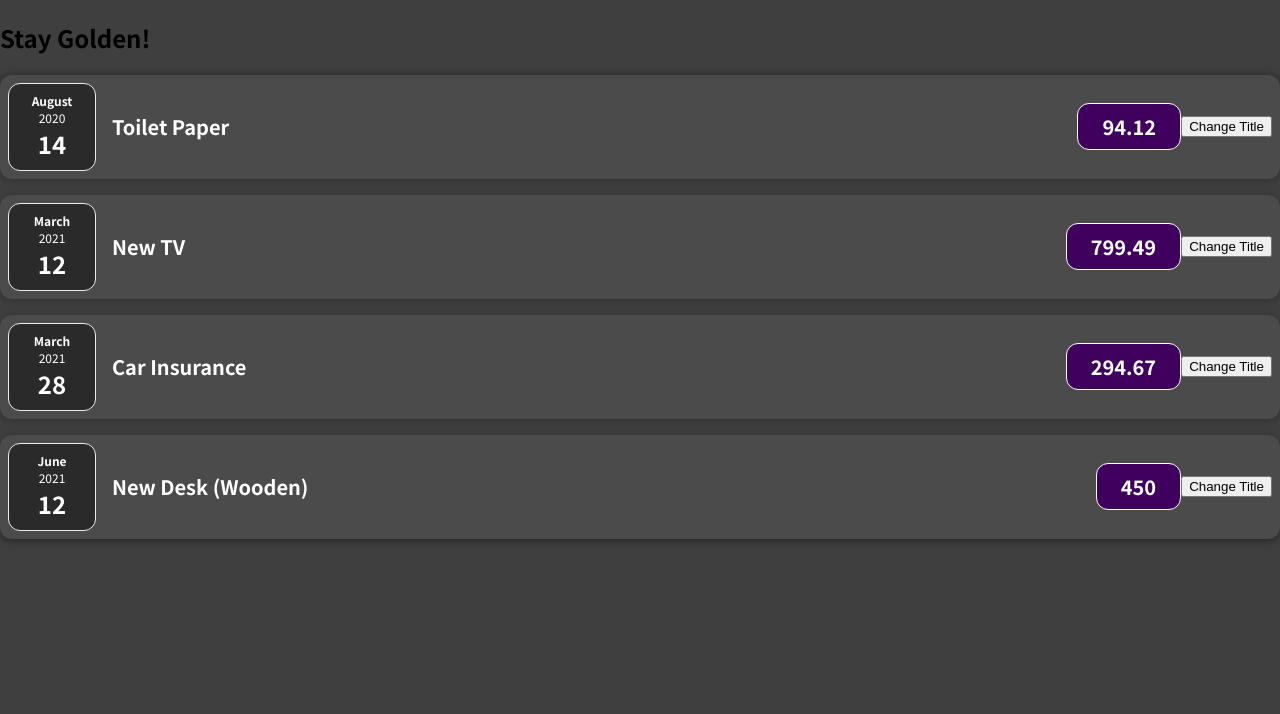
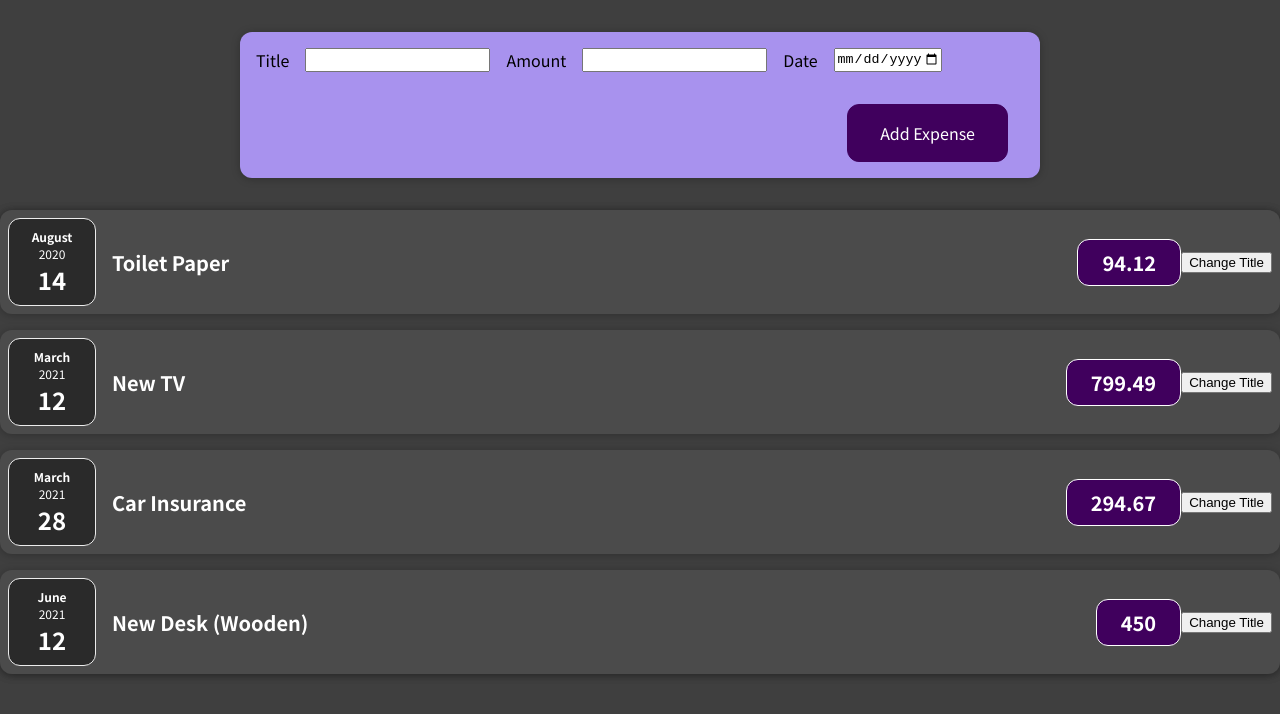
Before and after one commit to Smoopfrog/expense-sheet, a React (Create React App) app: page / in a window 1280 px wide. Shown: the top 714 px of the page. Built offline with nearby package versions, Linux system fonts and the light colour scheme.

Commit message:
create expense form

```diff
--- a/src/App.js
+++ b/src/App.js
@@ -1,4 +1,5 @@
 import Expenses from "./components/Expenses/Expenses";
+import NewExpense from "./components/NewExpense/NewExpense";
 
 function App() {
   const expenses = [
@@ -30,7 +31,7 @@
 
   return (
     <div>
-      <h2>Stay Golden!</h2>
+      <NewExpense />
       <Expenses items={expenses}/>
     </div>
   );
--- a/src/components/Expenses/ExpenseItem.js
+++ b/src/components/Expenses/ExpenseItem.js
@@ -7,12 +7,12 @@
   const [title, setTitle] = useState(props.title);
 
   const clickHandled = () => {
-    setTitle('Updated!')
-  }
+    setTitle("Updated!");
+  };
 
   return (
     <Card className="expense-item">
-      <ExpenseDate date={props.date}/>
+      <ExpenseDate date={props.date} />
       <div className="expense-item__description">
         <h2>{title}</h2>
         <div className="expense-item__price">{props.amount}</div>
--- /dev/null
+++ b/src/components/NewExpense/ExpenseForm.css
@@ -0,0 +1,26 @@
+.new-expense__controls {
+  display: flex;
+  flex-wrap: wrap;
+  gap: 1rem;
+  margin-bottom: 1rem;
+  text-align: left;
+}
+
+.new-expense__control label {
+  font-weight: bold;
+  margin-bottom: 0.5rem;
+  display: block;
+}
+
+.new-expense__control input {
+  font: inherit;
+  padding: 0.5rem;
+  border-radius: 6px;
+  border: 1px solid #ccc;
+  width: 20rem;
+  max-width: 100%;
+}
+
+.new-expense__actions {
+  text-align: right;
+}
--- /dev/null
+++ b/src/components/NewExpense/ExpenseForm.js
@@ -0,0 +1,27 @@
+import './ExpenseForm.css'
+
+const ExpenseForm = () => {
+  return (
+    <form>
+      <div className='new-expense__controls'>
+        <div className='new-expense__controls'>
+          <label>Title</label>
+          <input type='text' />
+        </div>
+        <div className='new-expense__controls'>
+          <label>Amount</label>
+          <input type='number' min='0.01' step='0.01' />
+        </div>
+        <div className='new-expense__controls'>
+          <label>Date</label>
+          <input type='date' min='2019-01-01' max='2022-12-31' />
+        </div>
+      </div>
+      <div className='new-expense__actions'>
+        <button type='submit'>Add Expense</button>
+      </div>
+    </form>
+  )
+}
+
+export default ExpenseForm;
--- /dev/null
+++ b/src/components/NewExpense/NewExpense.css
@@ -0,0 +1,38 @@
+.new-expense {
+  background-color: #a892ee;
+  padding: 1rem;
+  margin: 2rem auto;
+  width: 50rem;
+  max-width: 95%;
+  border-radius: 12px;
+  text-align: center;
+  box-shadow: 0 1px 8px rgba(0, 0, 0, 0.25);
+}
+
+.new-expense button {
+  font: inherit;
+  cursor: pointer;
+  padding: 1rem 2rem;
+  border: 1px solid #40005d;
+  background-color: #40005d;
+  color: white;
+  border-radius: 12px;
+  margin-right: 1rem;
+}
+
+.new-expense button:hover,
+.new-expense button:active {
+  background-color: #510674;
+  border-color: #510674;
+}
+
+.new-expense button.alternative {
+  color: #220131;
+  border-color: transparent;
+  background-color: transparent;
+}
+
+.new-expense button.alternative:hover,
+.new-expense button.alternative:active {
+  background-color: #ddb3f8;
+}
--- /dev/null
+++ b/src/components/NewExpense/NewExpense.js
@@ -0,0 +1,12 @@
+import './NewExpense.css'
+import ExpenseForm from './ExpenseForm';
+
+const NewExpense = () => {
+  return (
+    <div className='new-expense'>
+      <ExpenseForm />
+    </div>
+  )
+}
+
+export default NewExpense;
```
Also changed, not shown: 1 other file (tests, documents, lock files or other folders).
